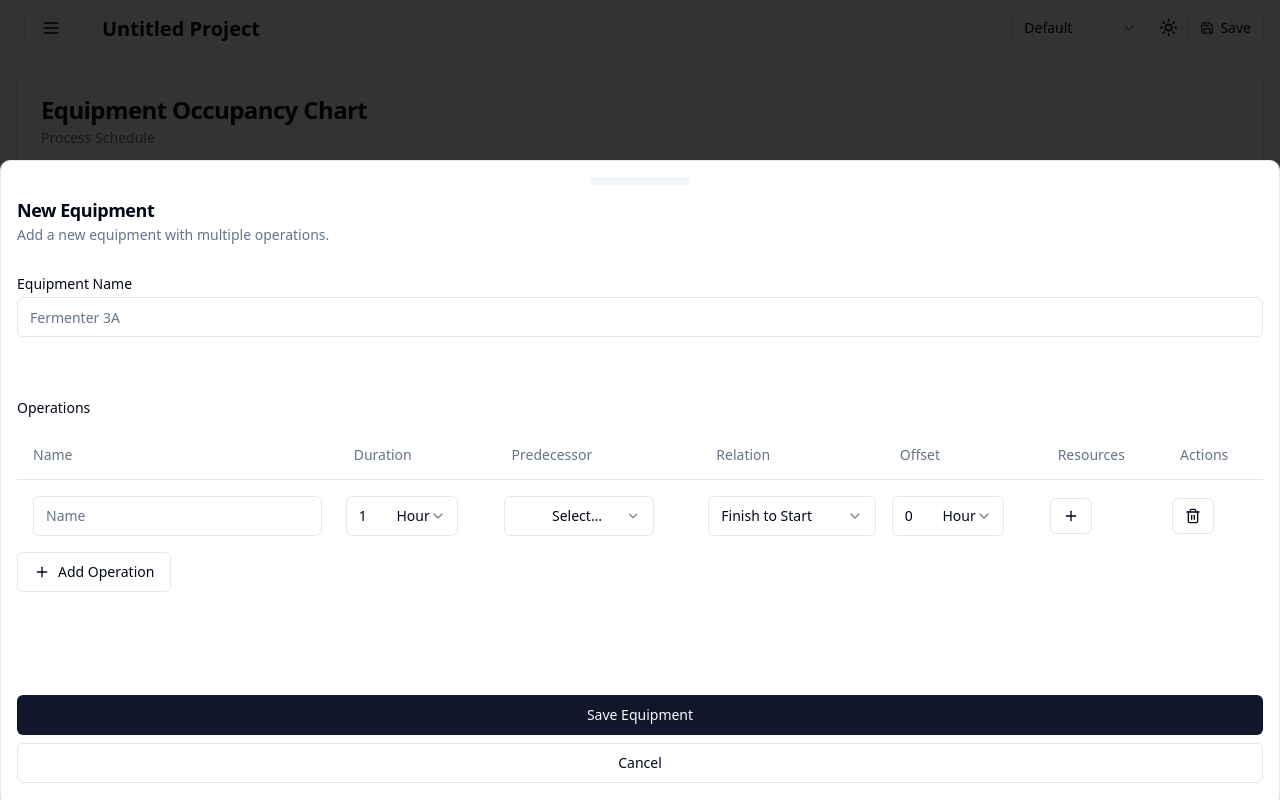
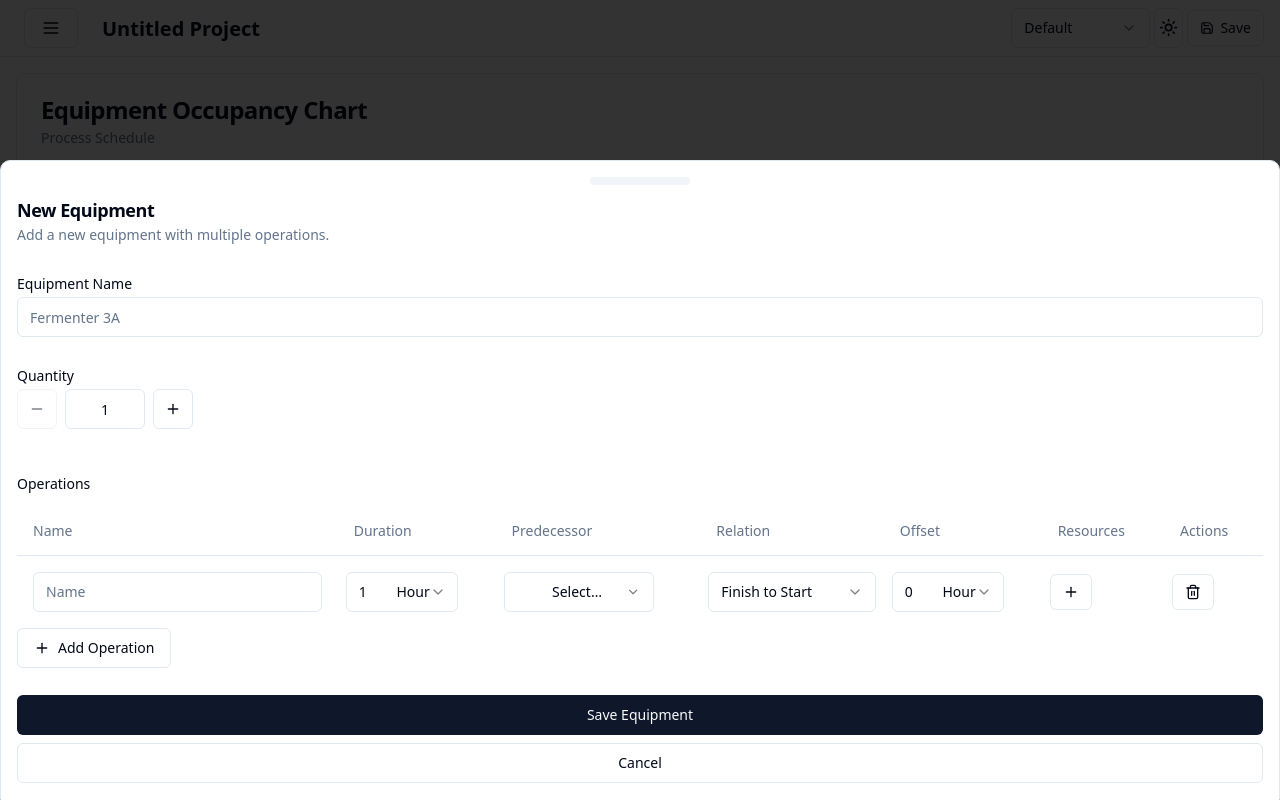
Before and after one commit to mama4294/equipmentoccupancy, a React (Vite) app: page / in a window 1280 px wide. Both pictures are taken after a click on the button "Add Equipment". Built offline with nearby package versions, Linux system fonts and the light colour scheme.

Commit message:
feat: multiple equipment

```diff
--- a/src/Types.tsx
+++ b/src/Types.tsx
@@ -57,6 +57,7 @@ export interface Operation {
 export type Equipment = {
   id: string;
   name: string;
+  quantity: number;
   operations: Operation[];
 };
 
@@ -78,6 +79,7 @@ export type ProcessDetails = {
   batchDuration: number; //seconds
   campaignDuration: number; //seconds
   batchQty: number;
+  cycleTime: number; //seconds
 };
 
 export type Timepoint = { time: number; value: number };
--- a/src/components/EditEquipment.tsx
+++ b/src/components/EditEquipment.tsx
@@ -21,7 +21,7 @@ import {
   TableHeader,
   TableRow,
 } from "./ui/table";
-import { Plus, PlusCircle, Trash2 } from "lucide-react";
+import { Plus, PlusCircle, Trash2, Minus } from "lucide-react";
 import { Input } from "./ui/input";
 import { useStore } from "../Store";
 
@@ -79,6 +79,7 @@ const EditProcedure = ({
   const initialEquipment: Equipment = {
     id: uuidv4(),
     name: "",
+    quantity: 1,
     operations: [initialOperation],
   };
 
@@ -211,7 +212,7 @@ const EditProcedure = ({
         </DrawerHeader>
         <div className="p-4 pb-0">
           <div className="grid w-full items-center gap-4">
-            <div className="flex flex-col space-y-1.5 mb-12">
+            <div className="flex flex-col space-y-1.5 mb-4">
               <Label htmlFor="title">Equipment Name</Label>
               <Input
                 id="title"
@@ -221,6 +222,53 @@ const EditProcedure = ({
                   setEquipment((prev) => ({ ...prev, name: e.target.value }))
                 }
               />
+            </div>
+            <div className="flex flex-col space-y-1.5 mb-8">
+              <Label htmlFor="quantity">Quantity</Label>
+              <div className="flex items-center gap-2 w-fit">
+                <Button
+                  type="button"
+                  variant="outline"
+                  size="icon"
+                  onClick={() =>
+                    setEquipment((prev) => ({
+                      ...prev,
+                      quantity: Math.max(1, prev.quantity - 1),
+                    }))
+                  }
+                  disabled={equipment.quantity <= 1}
+                >
+                  <Minus className="h-4 w-4" />
+                </Button>
+                <Input
+                  id="quantity"
+                  type="number"
+                  min={0}
+                  max={10}
+                  value={equipment.quantity}
+                  onChange={(e) =>
+                    setEquipment((prev) => ({
+                      ...prev,
+                      quantity: Math.min(10, Math.max(0, Number(e.target.value)))
+                    }))
+                  }
+                  className="w-20 text-center [appearance:textfield] [&::-webkit-outer-spin-button]:appearance-none [&::-webkit-inner-spin-button]:appearance-none"
+                />
+                <Button
+                  type="button"
+                  variant="outline"
+                  size="icon"
+                  onClick={() =>
+                    setEquipment((prev) => ({
+                      ...prev,
+                      quantity: Math.min(10, prev.quantity + 1),
+                    }))
+                  }
+                  disabled={equipment.quantity >= 10}
+                >
+                  <Plus className="h-4 w-4" />
+                </Button>
+              </div>
             </div>
             <Label htmlFor="operations">Operations</Label>
             <div id="operations">
--- a/src/components/EquipmentOccupancyChart.tsx
+++ b/src/components/EquipmentOccupancyChart.tsx
@@ -41,6 +41,7 @@ export default function EOChart({
   const [isDrawerOpen, setIsDrawerOpen] = useState(false); // New state for the drawer
   const [selectedEquipment, setSelectedEquipment] =
     useState<Equipment | null>();
+  const { equipment: equipmentList } = useStore();
 
   console.log("equipmentWithTiming: ", equipmentWithTiming);
 
@@ -58,15 +59,24 @@ export default function EOChart({
       </CardHeader>
       <CardContent>
         <div className="relative">
-          {equipmentWithTiming.map((equipment) => (
+          {equipmentWithTiming.flatMap((equipment) => {
+            const equipmentData = equipmentList.find(
+              (eq: Equipment) => eq.id === equipment.id
+            );
+            const quantity = equipmentData?.quantity || 1;
+
+            return Array.from({ length: quantity }, (_, index) => (
               <EquipmentRow
-              key={equipment.id}
+                key={`${equipment.id}-${index}`}
                 equipmentWithTiming={equipment}
                 maxDuration={maxDuration}
                 setSelectedEquipment={setSelectedEquipment}
                 setIsDrawerOpen={setIsDrawerOpen}
+                instanceNumber={index + 1}
+                totalInstances={quantity}
               />
-          ))}
+            ));
+          })}
         </div>
       </CardContent>
       <CardFooter>
@@ -88,11 +98,15 @@ const EquipmentRow: React.FC<{
   setSelectedEquipment: React.Dispatch<
     React.SetStateAction<Equipment | null | undefined>
   >;
+  instanceNumber: number;
+  totalInstances: number;
 }> = ({
   equipmentWithTiming,
   maxDuration,
   setIsDrawerOpen,
   setSelectedEquipment,
+  instanceNumber,
+  totalInstances,
 }) => {
   const {
     deleteEquipment,
@@ -113,7 +127,8 @@ const EquipmentRow: React.FC<{
   return (
     <div className="relative h-8 mb-2">
       <div className="absolute left-0 w-32 pr-2 text-sm font-medium text-right flex items-center justify-end h-full">
-        {equipmentWithoutTiming.name}
+        {totalInstances > 1 ? `${equipmentWithoutTiming.name} #${instanceNumber}` : equipmentWithoutTiming.name}
+        {instanceNumber === 1 && (
           <DropdownMenu>
             <DropdownMenuTrigger asChild>
               <Button variant="outline" className="h-8 w-8 p-0 ml-2">
@@ -156,6 +171,7 @@ const EquipmentRow: React.FC<{
               </DropdownMenuItem>
             </DropdownMenuContent>
           </DropdownMenu>
+        )}
       </div>
       <div
         className="absolute left-32 right-0 h-full bg-secondary"
@@ -164,8 +180,18 @@ const EquipmentRow: React.FC<{
           setIsDrawerOpen(true);
         }}
       >
-        {equipmentWithTiming.operations.map(
-          (operation: OperationWithTiming) => (
+        {equipmentWithTiming.operations
+          .filter((operation: OperationWithTiming) => {
+            // If only one instance, show all operations
+            if (totalInstances === 1) return true;
+
+            // Round-robin: assign batch to instance based on (batchNumber - 1) % totalInstances
+            // Instance 1 gets batches 1, 3, 5... (batchNumber % totalInstances === 1)
+            // Instance 2 gets batches 2, 4, 6... (batchNumber % totalInstances === 2)
+            const assignedInstance = ((operation.batchNumber - 1) % totalInstances) + 1;
+            return assignedInstance === instanceNumber;
+          })
+          .map((operation: OperationWithTiming) => (
             <OperationBar
               key={operation.id}
               operation={operation}
--- a/src/components/cards/BatchTimeCard.tsx
+++ b/src/components/cards/BatchTimeCard.tsx
@@ -4,12 +4,10 @@ import { formatDuration } from "@/utils/time";
 import { Clock } from "lucide-react";
 
 const BatchTimeCard = ({ details }: { details: ProcessDetails }) => {
-  const { batchDuration, bottleneck, batchQty } = details;
+  const { batchDuration, cycleTime, batchQty } = details;
 
   const batchTiming = formatDuration(batchDuration);
-  const staggerTime = bottleneck
-    ? formatDuration(bottleneck.duration)
-    : { value: 0, unit: "hr" };
+  const cycleTiming = formatDuration(cycleTime);
 
   return (
     <Card className="max-w-md overflow-hidden transition-all hover:shadow-lg col-span-1">
@@ -38,8 +36,8 @@ const BatchTimeCard = ({ details }: { details: ProcessDetails }) => {
             <div className="flex justify-between items-baseline">
               <span className="text-sm font-medium ">Cycle Time</span>
               <div className="flex items-baseline gap-1 text-3xl font-bold tabular-nums leading-none">
-                {staggerTime.value}
-                <span className="text-sm font-normal">{staggerTime.unit}</span>
+                {cycleTiming.value}
+                <span className="text-sm font-normal">{cycleTiming.unit}</span>
               </div>
             </div>
             {/* <p>How long it takes to start and finish a single batch</p> */}
--- a/src/utils/ganttLogic.ts
+++ b/src/utils/ganttLogic.ts
@@ -131,14 +131,28 @@ export const calculateTiming = (
   let offset = maxEquipmentDuration;
   if (campaign.schedulingType === "fixed") {
     offset = convertToSeconds(campaign.frequency, campaign.frequencyUnit);
+  } else {
+    // For optimized scheduling, calculate the minimum offset considering equipment quantities
+    // The bottleneck is the equipment with the longest duration divided by its quantity
+    offset = Math.max(
+      ...equipment.map((eq) => {
+        const eqDuration = singleBatch.find((sb) => sb.id === eq.id)?.duration || 0;
+        const quantity = eq.quantity || 1;
+        return eqDuration / quantity;
+      })
+    );
   }
 
   // Loop through each equipment
   for (let i = 0; i < multipleBatches.length; i++) {
     const newOperations = [...multipleBatches[i].operations];
+    const equipmentData = equipment.find((eq) => eq.id === multipleBatches[i].id);
+    const quantity = equipmentData?.quantity || 1;
 
     // Add copies of each operation to the equipment for each additional batch with a batch offset
     for (let batchIndex = 1; batchIndex < campaign.quantity; batchIndex++) {
+      // For equipment with quantity > 1, batches are distributed round-robin
+      // So the offset for a batch depends on how many batches before it used this equipment instance
       const batchOffset = batchIndex * offset;
 
       const batchOperations = multipleBatches[i].operations.map(
@@ -187,12 +201,14 @@ export const calculateProcessDetails = (
   const batchDuration = calculateBatchDuration(equipment);
   const campaignDuration = calculateCampaignDuration(equipment);
   const batchQty = calculateBatchQuantity(equipment[0]);
+  const cycleTime = calculateCycleTime(equipment);
 
   return {
     bottleneck,
     batchDuration,
     campaignDuration,
     batchQty,
+    cycleTime,
   };
 };
 
@@ -241,6 +257,30 @@ const calculateBatchQuantity = (equipment: EquipmentWithTiming): number => {
   });
 
   return batchQty;
+};
+
+const calculateCycleTime = (equipment: EquipmentWithTiming[]): number => {
+  // Cycle time is the time between when batch 1 starts and when batch 2 starts
+  let batch1Start = Infinity;
+  let batch2Start = Infinity;
+
+  equipment.forEach((eq) => {
+    eq.operations.forEach((op) => {
+      if (op.batchNumber === 1) {
+        batch1Start = Math.min(batch1Start, op.start);
+      }
+      if (op.batchNumber === 2) {
+        batch2Start = Math.min(batch2Start, op.start);
+      }
+    });
+  });
+
+  // If there's no batch 2, cycle time equals batch duration
+  if (batch2Start === Infinity) {
+    return calculateBatchDuration(equipment);
+  }
+
+  return batch2Start - batch1Start;
 };
 
 type Point = {
```
Also changed, not shown: 1 other file (tests, documents, lock files or other folders). Lines whose indentation alone changed are shown as unchanged.
